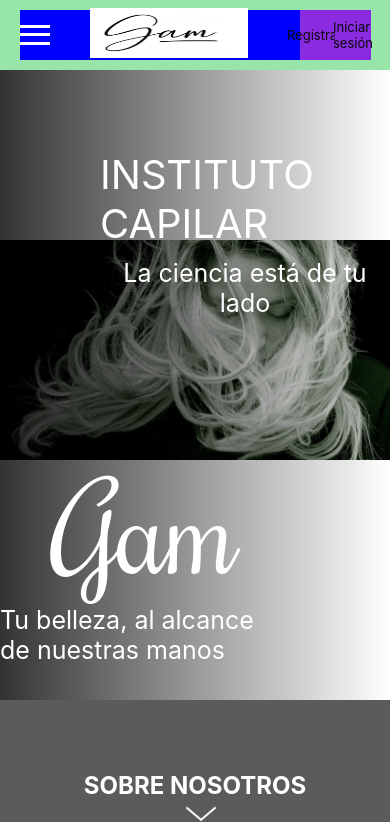
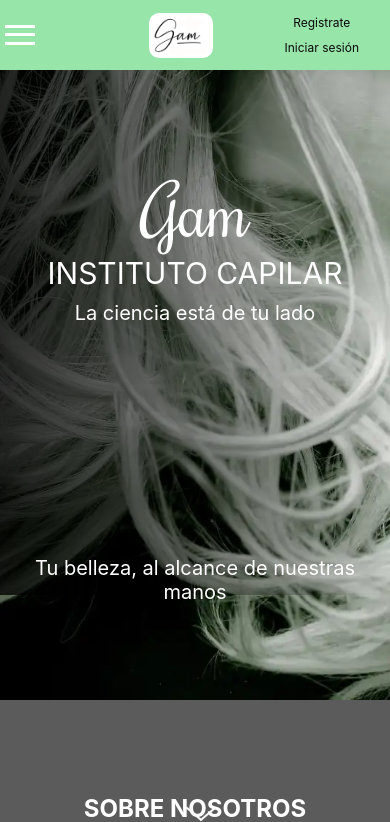
Before and after one commit to fmarcos38/Front-intituto-capilar, a React (Create React App) app: page / in a window 390 px wide. Shown: the top 822 px of the page. Built offline with nearby package versions, Linux system fonts and the light colour scheme; no server answers; a web font is replaced by a local one.

Commit message:
animacion land a

```diff
--- a/src/Components/LandingA/index.jsx
+++ b/src/Components/LandingA/index.jsx
@@ -1,19 +1,15 @@
 import React from 'react';
-import img1 from '../../Images/mujerPelo3.webp';
 import './styles.css'
 
 function LandingA() {
     return (
         <div className='cont-land-A'>
-            <div className='cont-img-land-A'>
-                <img src={img1} alt='mujerP4' className='img-land-A' />
-            </div>
             <div className='cont-texto-1'>
+                <p className='p1-texto-2'>Gam</p>
                 <p className='p1-texto-1'>INSTITUTO CAPILAR</p>
                 <p className='p3-texto-1'>La ciencia está de tu lado</p>
             </div>
             <div className='cont-texto-2'>
-                <p className='p1-texto-2'>Gam</p>
                 <p className='p2-texto-2'>Tu belleza, al alcance de nuestras manos</p>
             </div>
             {/* flecha que señala hacia abajo compuesta por dos palitos blancos con movimiento hacia arriba y abjo */}
--- a/src/Components/LandingA/styles.css
+++ b/src/Components/LandingA/styles.css
@@ -2,20 +2,18 @@
 
 .cont-land-A{
     width: 100%;
+    height: 700px;
     display: flex;
     flex-direction: column;
     justify-content: center;
     align-items: center;
-}
-.cont-img-land-A{
-    width: 100%;
-    height: 100%;
-    display: flex;
-    justify-content: start;
-    align-items: center;
+    background-image: url('../../Images/mujerPelo3.webp');
+    background-size: cover;
+    background-position: center;
+
 }
 /* código para el degrade */
-.cont-img-land-A::before {
+.cont-land-A::before {
     content: '';
     position: absolute;
     top: 0;
@@ -25,15 +23,13 @@
     background: linear-gradient(to right, rgba(0, 0, 0, 0.8), rgba(0, 0, 0, 0));
     pointer-events: none; /* Permite hacer clic a través del pseudo-elemento */
 }
-.img-land-A{
-    width: 100%;
-    height: 100%;
-}
 .cont-texto-1{
-    position: absolute;
-    width: auto;
-    top: 150px;
-    left: 100px;
+    width: 90%;
+    height: 70%;
+    display: flex;
+    flex-direction: column;
+    justify-content: center;
+    align-items: center;
 }
 .p1-texto-1,
 .p3-texto-1,
@@ -59,10 +55,11 @@
     animation: slideInLeft 1s ease-in-out 2s forwards;
 }
 .cont-texto-2{
-    position: absolute;
-    width: auto;
-    top: 450px;
-    right:100px;
+    width: 90%;
+    height: 30%;
+    display: flex;
+    justify-content: center;
+    align-items: center;
 }
 .p1-texto-2{
     font-family: 'Rochester', cursive;
@@ -89,7 +86,6 @@
         opacity: 1;
     }
 }
-
 @keyframes slideInRight {
     from {
         transform: translateX(100%);
@@ -100,7 +96,6 @@
         opacity: 1;
     }
 }
-
 /* estilos flecha que señala hacia abajo compuesta por dos palitos blancos con movimiento hacia arriba y abjo */
 .cont-flecha {
     position: absolute;
@@ -135,3 +130,101 @@
         transform: translateY(-10px);
     }
 }
+
+/* responsive */
+@media screen and (max-width: 1300px) {
+    .cont-land-A{
+        width: 100%;
+        height: 630px;
+    }
+    .cont-land-A::before {
+        height: 595px;
+    }
+    .cont-texto-2{
+        width: 95%;
+        justify-content: center;
+        align-items: center;
+    }
+    .p1-texto-2{
+        font-size: 90px;
+    }
+    .p2-texto-2{
+        margin-bottom: 50px;
+    }
+}
+@media screen and (max-width: 1000px) {
+    .p1-texto-1{
+        font-size: 30px;
+        margin: 0;
+        margin-bottom: 10px;
+    }
+    .p3-texto-1{
+        font-size: 20px;
+    }
+    .p1-texto-2{
+        font-size: 80px;
+    }
+    .p2-texto-2{
+        font-size: 20px;
+    }
+}
+@media screen and (max-width: 800px) {
+    .p1-texto-1{
+        font-size: 30px;
+    }
+    .p3-texto-1{
+        font-size: 20px;
+    }
+    .p1-texto-2{
+        font-size: 70px;
+    }
+    .p2-texto-2{
+        font-size: 20px;
+        margin-bottom: 30px;
+    }
+}
+@media screen and (max-width: 500px) {
+    .cont-land-A{
+        width: 100%;
+        height: 700px;
+        display: flex;
+        background-image: url('../../Images/mujerPelo3.webp');
+        background-size: cover;
+        background-position: center;
+    }
+    .p1-texto-2{
+        font-size: 70px;
+    }
+    .cont-texto-2{
+        width: 95%;
+        justify-content: center;
+        align-items: center;
+    }
+    .p2-texto-2{
+        width: 100%;
+        text-align: center;
+        font-size: 20px;
+    }
+}
+@media screen and (max-width: 380px) {
+    .cont-land-A{
+        height: 630px;
+    }
+    /* código para el degrade */
+    .cont-land-A::before {
+        height: 630px;
+    }
+    .p1-texto-2{
+        font-size: 70px;
+    }
+    .cont-texto-2{
+        width: 95%;
+        justify-content: center;
+        align-items: start;
+    }
+    .p2-texto-2{
+        width: 100%;
+        text-align: center;
+        font-size: 17px;
+    }
+}
--- a/src/Components/LandingB/index.jsx
+++ b/src/Components/LandingB/index.jsx
@@ -26,7 +26,7 @@
             <div className='cont-card-turno'>
                 <div className='card-turno'>
                     <div className='cont-icono-turno'>
-                        <PermContactCalendarIcon sx={{fontSize:'50px'}}/>
+                        <PermContactCalendarIcon sx={{ fontSize: '50px' }} />
                     </div>
                     <div className='cont-titulo-turno'>
                         <h3 className='titulo-turno'>Solicitá tu turno</h3>
--- a/src/Components/LandingB/styles.css
+++ b/src/Components/LandingB/styles.css
@@ -8,19 +8,18 @@
 }
 .cont-titulo-landB{
     width: 80%;
-    min-height: 100px;
+    height: 15%;
     display: flex;
     justify-content: center;
     align-items: end;
 }
 .titulo-landB{
     margin: 0;
-    margin-top: 10px;
     color: white;
 }
 .cont-texto-Y-img-landB{
     width: 100%;
-    min-height: 250px;
+    height: 25%;
     display: flex;
     justify-content: center;
     align-items: start;
@@ -33,16 +32,14 @@
     color: white;
 }
 .cont-card-turno{
-    width: 800%;
-    min-height: 300px;
+    height: 60%;
     display: flex;
     justify-content: center;
-    align-items: start;
-    color: rgb(3, 75, 20);
+    align-items: center;
 }
 .card-turno{
     width: 300px;
-    height: 280px;
+    height: 80%;
     display: flex;
     flex-direction: column;
     justify-content: center;
@@ -72,3 +69,33 @@
     color: rgb(13, 97, 33);
     text-decoration: none;
 }
+
+/* resp */
+@media screen and (max-width: 1300px) {
+    .cont-titulo-landB{
+        height: 15%;
+        align-items: end;
+    }
+    .cont-texto-Y-img-landB{
+        height: 25%;
+    }
+    .texto-landB{
+        font-size: 17px;
+        font-weight: 400;
+    }
+    .cont-card-turno{
+        width: 100%;
+        height: 55%;
+        align-items: start;
+    }
+    .card-turno{
+        width: 300px;
+        height: 75%;
+    }
+}
+@media screen and (max-width: 1000px) {
+    .texto-landB{
+        font-size: 15px;
+        font-weight: 300;
+    }
+}
--- a/src/Components/Navbar/index.jsx
+++ b/src/Components/Navbar/index.jsx
@@ -10,6 +10,7 @@
 function Navbar() {
     const usuarioLog = userData(); //usuario loguedo
     const usuario = useSelector(state => state.dataUsuario); //usuario logueado
+    // eslint-disable-next-line no-unused-vars
     const [isOpen, setIsOpen] = React.useState(false); //menu hamburguesa
     const [scrolled, setScrolled] = useState(false); //estado para cambiar el color de la navbar al hacer scroll
     const carrito = useSelector(state => state.carrito); //carrito para obtener cantidad de productos
@@ -43,7 +44,7 @@
     useEffect(() => {
         const handleScroll = () => {
             if (window.innerWidth > 500) { // Solo aplica el efecto en pantallas mayores a 500px
-                if (window.scrollY > 600) {
+                if (window.scrollY > 500) {
                     setScrolled(true);
                 } else {
                     setScrolled(false);
--- a/src/Components/NavbarInf/styles.css
+++ b/src/Components/NavbarInf/styles.css
@@ -32,27 +32,22 @@
     align-items: center;
 }
 .logo-navbarInf{
-    position: relative;
-    height: 6rem;
-    top: -10px;
+    height: 5.5rem;
 }
 .logo-navbarInf:hover{
     cursor: pointer;
     border-radius: 20px;
-    background-color: rgb(50, 50, 50);
 }
 /* col-2 */
 .col-2-navbarInf{
     width: 55%;
     height: 50px;
-    display: flex;
-    justify-content: center;
-    align-items: center;
 }
 .ul-navbar-Inf{
     width: 100%;
     display: flex;
     justify-content: center;
+    align-items: center;
 }
 .item-nav{
     list-style: none;
@@ -159,79 +154,116 @@
 /* responsive */
 @media screen and (max-width: 1200px) {
     .sub-cont-navbarInf{
-        width: 90%;
+        width: 95%;
         justify-content: start;
         align-items: center;
-        background-color: blue;
     }
     /* col-2-logo-navbarInf */
     .col-2-logo-navbarInf{
-        width: 10%;
+        width: 8%;
     }
     .logo-navbarInf{
         position: relative;
         width: 98%;
-        height: 75px;
-        top: -10px;
+        height: 60px;
+    }
+    /* col de items */
+    .col-2-navbarInf{
+        width: 70%;
+        height: 50px;
+    }
+    .ul-navbar-Inf{
+        width: 100%;
+    }
+    .item-nav{
+        width: 100%;
+        display: flex;
+        justify-content: start;
+        font-size: 12px;
+        margin: 0;
     }
     .col-3-navbarInf{
-        width: 20%;
-    }
-    .logo-navbarInf{
-        position: relative;
-        width: 90%;
-        height: 53px;
-        top: -10px;
-    }
-    /* col-2 */
-    .item-nav{
-        font-size: 16px;
-        margin: 0 10px;
+        width: 22%;
     }
     /* col-3 */
     .cont-registrate,
     .cont-login{
         width: 50%;
-        background-color: blueviolet;
     }
+    /* tamaño de la palabra reg y iniciar ses */
     .link-navbar{
         font-size: 13px;
     }
 }
 @media screen and (max-width: 790px) {
+    .sub-cont-navbarInf{
+        width: 100%;
+        justify-content: space-between;
+        align-items: center;
+    }
     /* col-1 */
     .col-1-navbarInf{
         width: 5%;
         height: 50px;
         display: flex;
-        justify-content: start;
+        justify-content: center;
         align-items: center;
     }
     /* col-2-logo-navbarInf */
     .col-2-logo-navbarInf{
-        width: 80%;
+        width: 60%;
+    }
+    .navlink-navbarInf{
+        position: relative;
+        width: 100%;
+        display: flex;
+        justify-content: center;
+        align-items: center;
     }
     .logo-navbarInf{
-        position: relative;
-        width: 40%;
-        height: 63px;
+        width: 20%;
+        height: 45px;
+        margin-left: 100px;
+        border-radius: 10px;
     }
     /* col-2 */
     .col-2-navbarInf{
         display: none;
     }
-}
-@media screen and (max-width: 700px) {
-    .logo-navbarInf{
-        position: relative;
-        width: 50%;
-        height: 55px;
+    /* col-3 */
+    .col-3-navbarInf{
+        width: 35%;
+        display: flex;
+        justify-content: end;
+        align-items: center;
     }
 }
-@media screen and (max-width: 450px) {
+@media screen and (max-width: 550px) {
+    /* col-1 */
+    .col-1-navbarInf{
+        width: 10%;
+    }
     .logo-navbarInf{
-        width: 60%;
-        height: 50px;
-        margin-top: 15px;
+        width: 30%;
+        margin-left: 70px;
+    }
+    /* col-2-logo-navbarInf */
+    .col-2-logo-navbarInf{
+        width: 55%;
+    }
+    /* col-3 */
+    .col-3-navbarInf{
+        width: 35%;
+        flex-direction: column;
+        justify-content: center;
+    }
+    .cont-registrate,
+    .cont-login,
+    .cont-carrito,
+    .cont-favoritos{
+        width: 100%;
+    }
+    .link-navbar{
+        font-size: 12px;
     }
 }
--- a/src/Pages/Home/styles.css
+++ b/src/Pages/Home/styles.css
@@ -139,9 +139,13 @@
     }
 }
 
-
 /* responsie */
-@media screen and (max-width: 1200px){
+@media screen and (max-width: 1300px){
+    .cont-home-land-A,
+    .cont-home-land-B{
+        width: 100%;
+        height: 630px;
+    }
     .cont-ofertas-home{
         width: 95%;
     }
@@ -201,3 +205,24 @@
         border-radius: 10px;
     }
 }
+/* en combinación con landing A y B */
+@media screen and (max-width: 500px) {
+    .cont-home-land-A,
+    .cont-home-land-B {
+        width: 100%;
+        height: 700px;
+        display: flex;
+        justify-content: center;
+        align-items: center;
+    }
+}
+@media screen and (max-width: 380px) {
+    .cont-home-land-A,
+    .cont-home-land-B {
+        width: 100%;
+        height: 630px;
+        display: flex;
+        justify-content: center;
+        align-items: center;
+    }
+}
```
